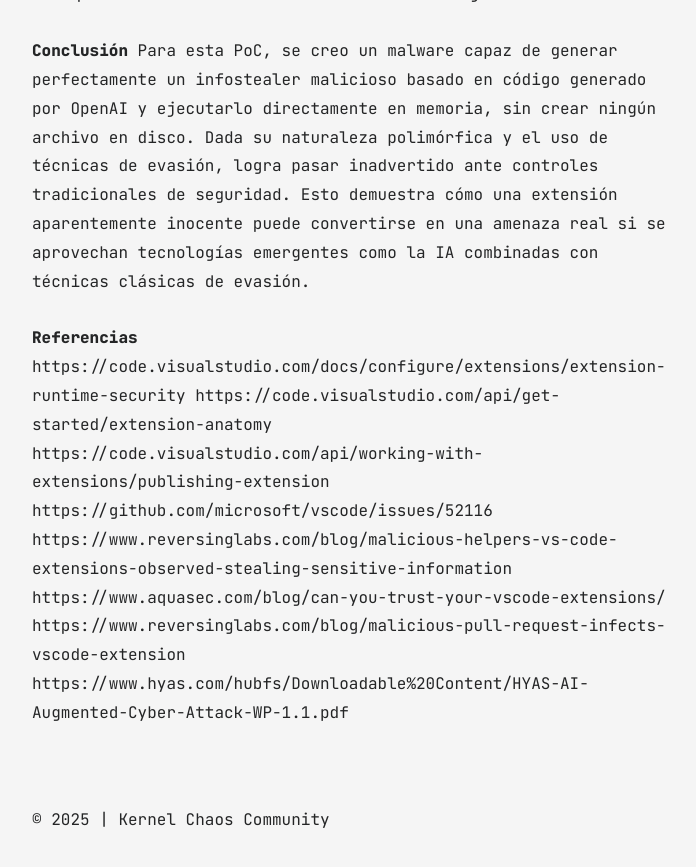
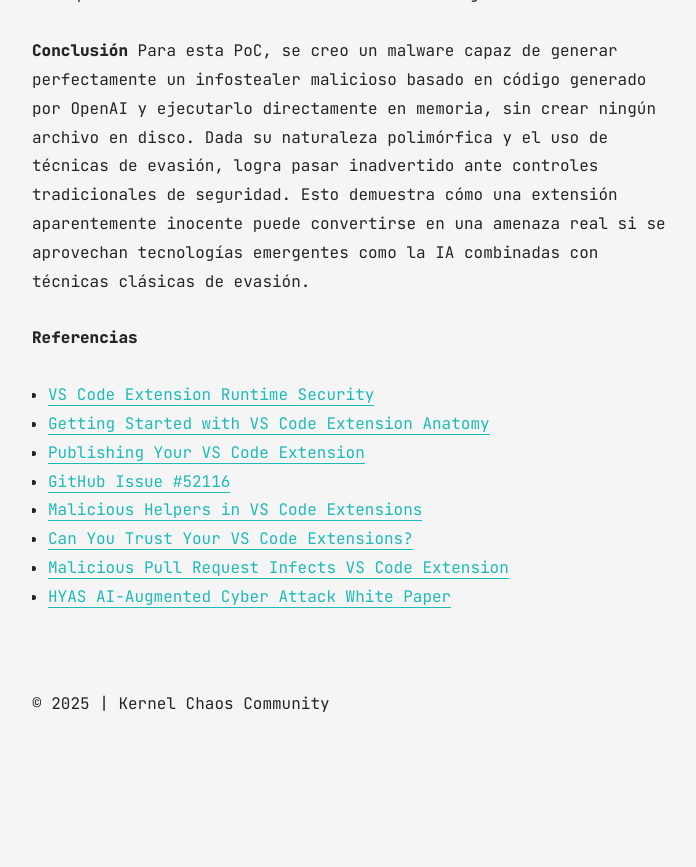
Before and after one commit to davcortez/kernel-chaos.github.io, a Jekyll site: the page built from all_collections/_posts/2025-10-06-polymorphic-poc.md, in a window 1280 px wide and 900 px high, scrolled down 6253 px. Shown: the top 867 px of the window, without its empty margins (283-979 px from the left). Built offline with Jekyll 4.4.1, drawn with Linux system fonts in a browser that asks for light colours; after the commit the page ends 7037 px from its top, so only the background shows below that; some of the changed text lies outside the part shown.

Commit message:
Fix references in polymorphic blog post

```diff
--- a/all_collections/_posts/2025-10-06-polymorphic-poc.md
+++ b/all_collections/_posts/2025-10-06-polymorphic-poc.md
@@ -85,11 +85,11 @@ Para esta PoC, se creo un malware capaz de generar perfectamente un infostealer
 Esto demuestra cómo una extensión aparentemente inocente puede convertirse en una amenaza real si se aprovechan tecnologías emergentes como la IA combinadas con técnicas clásicas de evasión.
 
 **Referencias**
-https://code.visualstudio.com/docs/configure/extensions/extension-runtime-security
-https://code.visualstudio.com/api/get-started/extension-anatomy
-https://code.visualstudio.com/api/working-with-extensions/publishing-extension
-https://github.com/microsoft/vscode/issues/52116
-https://www.reversinglabs.com/blog/malicious-helpers-vs-code-extensions-observed-stealing-sensitive-information
-https://www.aquasec.com/blog/can-you-trust-your-vscode-extensions/
-https://www.reversinglabs.com/blog/malicious-pull-request-infects-vscode-extension
-https://www.hyas.com/hubfs/Downloadable%20Content/HYAS-AI-Augmented-Cyber-Attack-WP-1.1.pdf
+- [VS Code Extension Runtime Security](https://code.visualstudio.com/docs/configure/extensions/extension-runtime-security)
+- [Getting Started with VS Code Extension Anatomy](https://code.visualstudio.com/api/get-started/extension-anatomy)
+- [Publishing Your VS Code Extension](https://code.visualstudio.com/api/working-with-extensions/publishing-extension)
+- [GitHub Issue #52116](https://github.com/microsoft/vscode/issues/52116)
+- [Malicious Helpers in VS Code Extensions](https://www.reversinglabs.com/blog/malicious-helpers-vs-code-extensions-observed-stealing-sensitive-information)
+- [Can You Trust Your VS Code Extensions?](https://www.aquasec.com/blog/can-you-trust-your-vscode-extensions/)
+- [Malicious Pull Request Infects VS Code Extension](https://www.reversinglabs.com/blog/malicious-pull-request-infects-vscode-extension)
+- [HYAS AI-Augmented Cyber Attack White Paper](https://www.hyas.com/hubfs/Downloadable%20Content/HYAS-AI-Augmented-Cyber-Attack-WP-1.1.pdf)
```
Also changed, not shown: other parts of all_collections/_posts/2025-10-06-polymorphic-poc.md (+1 -1 lines).
